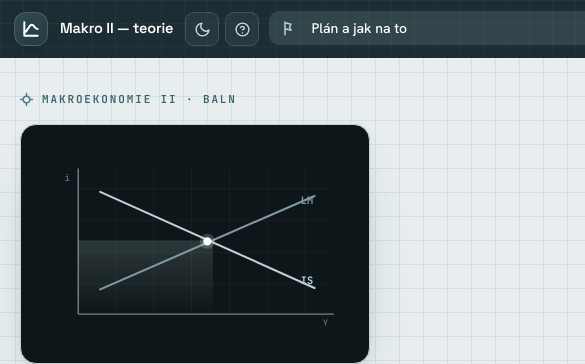
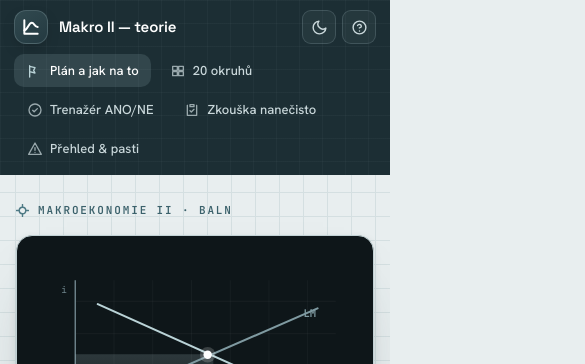
Before and after one commit to constructivavisuals/makro-teorie, a plain HTML site: page index.html in a window 390 px wide. Shown: the top 364 px of the page, 585 px wide, since content can reach past the window. Drawn offline with Linux system fonts and the light colour scheme.

Commit message:
fix(mobile): kompletní mobilní layout, konec bočního scrollu
- horní lišta na plnou šířku (brand + téma/nápověda), navigace pod tím
- nav se zalamuje (všech 5 sekcí vidět, žádné posouvání do strany)
- oprava přetékání: .rail/.nav už netlačí stránku (min-width:0, width:100%),
  pojistka overflow-x:hidden na mobilu; ověřeno na 320/360/375/414 px
- drobné doladění: heatmapa/toasty/modal/backbar na malých displejích
- desktop beze změny (rail zůstává sticky)

sw.js: CACHE → makro-v5. BLOCKS i TOPICS beze změny.

```diff
--- a/index.html
+++ b/index.html
@@ -267,23 +267,32 @@ a{color:var(--orange-d)}
 
 /* ---------- mobile ---------- */
 @media (max-width:860px){
+  html,body{overflow-x:hidden;max-width:100%}
   .app{flex-direction:column}
-  .rail{position:static;height:auto;width:auto;flex:none;flex-direction:row;align-items:center;gap:10px;padding:11px 14px;overflow:hidden;background-position:0 0}
-  .brand{padding:0;flex:0 0 auto}
-  .brand h1{font-size:14.5px}
+  /* horní lišta na plnou šířku: brand + nástroje v řádku, navigace pod tím */
+  .rail{position:static;height:auto;width:100%;max-width:100%;flex:none;flex-direction:column;align-items:stretch;gap:10px;padding:10px 14px;overflow:hidden;background-position:0 0}
+  .brand{padding:0;width:100%;align-items:center;gap:11px}
+  .brand h1{font-size:15px}
   .brand .sub{display:none}
   .logo{width:34px;height:34px;flex:0 0 34px}
-  .nav{flex-direction:row;overflow-x:auto;gap:6px;padding-bottom:2px;margin-top:0;-webkit-overflow-scrolling:touch}
+  .railtools{margin-left:auto}
+  /* navigace = zalamovací pásek: všech 5 sekcí vidět, žádné posouvání do strany */
+  .nav{flex-direction:row;flex-wrap:wrap;gap:6px;width:100%;min-width:0;margin-top:0;overflow:visible}
   .nlabel{display:none}
-  .nav button{flex:0 0 auto;padding:8px 13px}
+  .nav button{flex:0 0 auto;width:auto;padding:8px 12px;font-size:13px;gap:8px}
+  .nav button svg{width:16px;height:16px}
   .nav button .lbl{white-space:nowrap}
   .nav button .pin{display:none}
   .nav button.on::before{display:none}
   .foot{display:none}
-  .wrap{padding:30px 20px 84px}
-  .hero{grid-template-columns:1fr;gap:26px}
+  .wrap{padding:24px 16px 80px}
+  .hero{grid-template-columns:1fr;gap:24px}
   .heroplane{order:-1}
   .statbar{grid-template-columns:repeat(2,1fr)}
+  .heat{grid-template-rows:repeat(7,11px);grid-auto-columns:11px}
+  .toastwrap{left:12px;right:12px;bottom:12px;max-width:none}
+  .modal-bd{padding:16px}
+  .backbar,.examhud{gap:8px}
 }
 
 /* ---------- pokrok & hvězda (přidané UI) ---------- */
--- a/sw.js
+++ b/sw.js
@@ -2,7 +2,7 @@
    Navigace (HTML): network-first → online vždy nejnovější verze, offline padne na cache.
    Ikony + CDN fonty: cache-first.
    Verzovaná cache: při novém nasazení zvedni číslo (makro-v1 → makro-v2). */
-const CACHE = "makro-v4";
+const CACHE = "makro-v5";
 const ASSETS = [
   "/",
   "/index.html",
```
